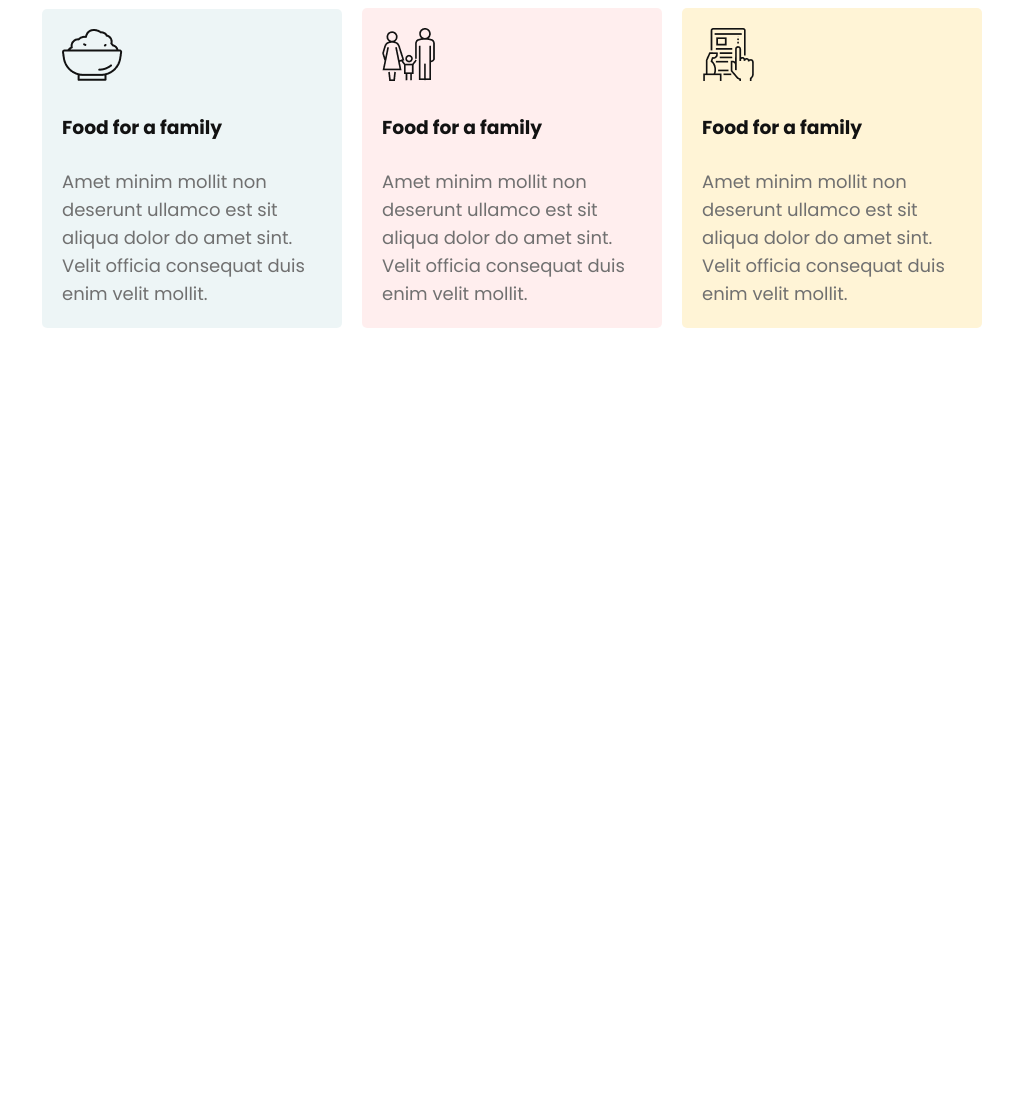
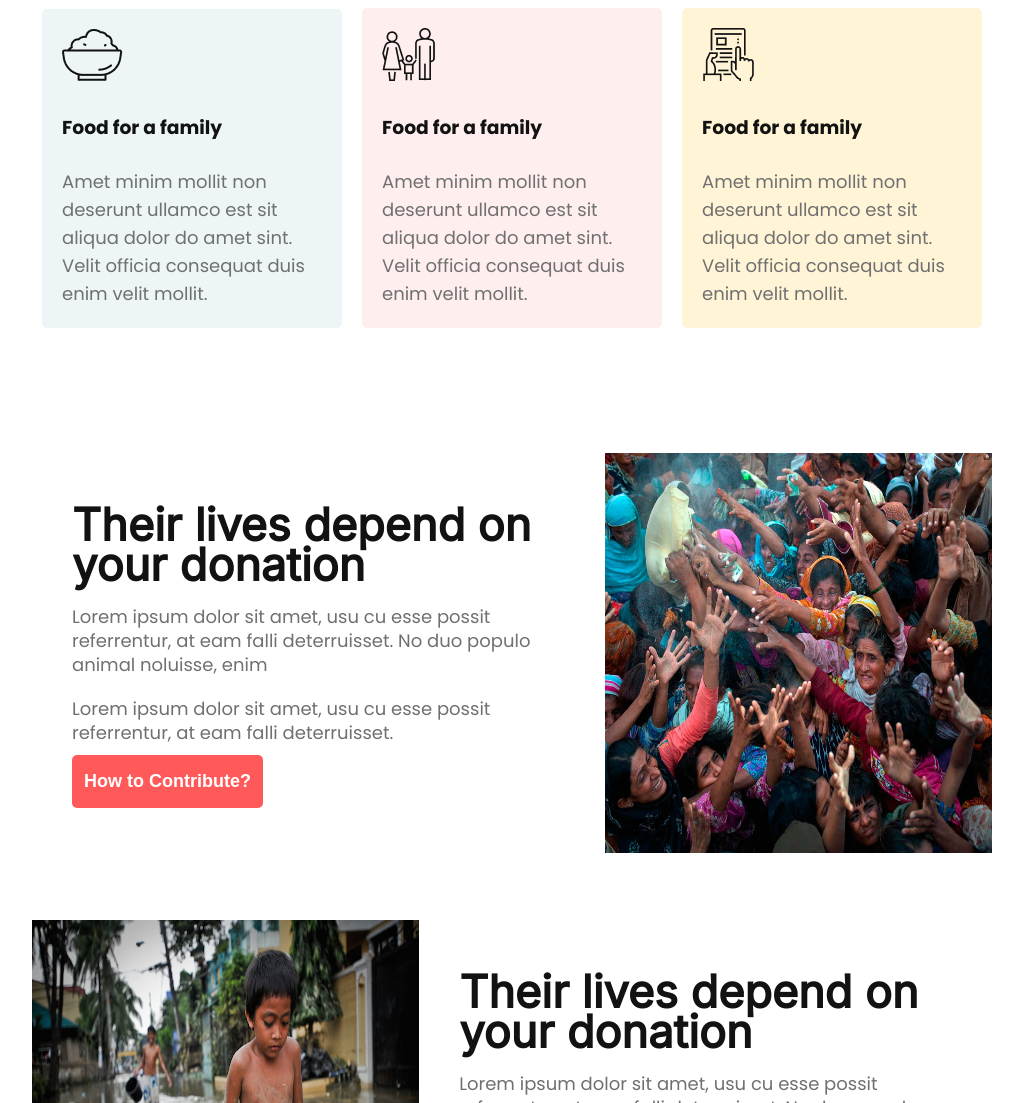
Before and after one commit to Masumkhan984/support-humanity, a plain HTML site: page index.html in a window 1280 px wide. Shown: the part 1697-2800 px from the top of the page, without its empty margins (128-1151 px from the left). Before the commit the page ends 2110 px from the top, so only its background shows below. Drawn offline with Linux system fonts and the light colour scheme.

Commit message:
blog added

```diff
--- a/index.html
+++ b/index.html
@@ -5,18 +5,21 @@
     <meta charset="UTF-8">
     <meta http-equiv="X-UA-Compatible" content="IE=edge">
     <meta name="viewport" content="width=device-width, initial-scale=1.0">
+    <!-- Google Fonts links -->
     <link rel="preconnect" href="https://fonts.googleapis.com">
     <link rel="preconnect" href="https://fonts.gstatic.com" crossorigin>
     <link href="https://fonts.googleapis.com/css2?family=Inter&family=Lobster&family=Poppins:wght@400;700&display=swap"
         rel="stylesheet">
+    <!-- Custom CSS link -->
     <link rel="stylesheet" href="style.css">
     <title>Support Human</title>
 </head>
 
 <body>
+    <!-- Banner Area -->
     <div id="banner_area">
         <div class="banner_inner_area">
-            <h1>Let’s Help Those Who Are More In Need</h1>
+            <h1>Let's Help Those Who Are More In Need</h1>
             <p>Lorem ipsum dolor sit amet, usu cu esse possit referrentur, at eam falli deterruisset. No duo populo
                 animal noluisse, enim</p>
             <button>Donate Now</button>
@@ -48,6 +51,8 @@
             <hr>
         </div>
     </div>
+
+    <!-- Plan Area -->
     <div id="plan_area">
         <div class="container">
             <div class="plan_heading">
@@ -59,18 +64,66 @@
                 <div class="plan_box1">
                     <img src="./icons/food.png" alt="">
                     <h3>Food for a family</h3>
-                    <p>Amet minim mollit non deserunt ullamco est sit aliqua dolor do amet sint. Velit officia consequat duis enim velit mollit.</p>
+                    <p>Amet minim mollit non deserunt ullamco est sit aliqua dolor do amet sint. Velit officia consequat
+                        duis enim velit mollit.</p>
                 </div>
                 <div class="plan_box2">
                     <img src="./icons/shelter.png" alt="">
                     <h3>Food for a family</h3>
-                    <p>Amet minim mollit non deserunt ullamco est sit aliqua dolor do amet sint. Velit officia consequat duis enim velit mollit.</p>
+                    <p>Amet minim mollit non deserunt ullamco est sit aliqua dolor do amet sint. Velit officia consequat
+                        duis enim velit mollit.</p>
                 </div>
                 <div class="plan_box3">
                     <img src="./icons/Frame-1.png" alt="">
                     <h3>Food for a family</h3>
-                    <p>Amet minim mollit non deserunt ullamco est sit aliqua dolor do amet sint. Velit officia consequat duis enim velit mollit.</p>
+                    <p>Amet minim mollit non deserunt ullamco est sit aliqua dolor do amet sint. Velit officia consequat
+                        duis enim velit mollit.</p>
                 </div>
+            </div>
+        </div>
+    </div>
+
+
+    <!-- Blog Area -->
+    <div id="blog_area">
+        <div class="container">
+            <div class="blog">
+                <div class="blog_text">
+                    <h1>Their lives depend on your donation</h1>
+                    <p>Lorem ipsum dolor sit amet, usu cu esse possit referrentur, at eam falli deterruisset. No duo
+                        populo animal noluisse, enim</p>
+                    <p>Lorem ipsum dolor sit amet, usu cu esse possit referrentur, at eam falli deterruisset.</p>
+                    <button>How to Contribute?</button>
+                </div>
+                <div class="blog_image">
+                    <img src="./images/donation6.jpg" alt="">
+                </div>
+
+            </div>
+            <div class="blog">
+                <div class="blog_image">
+                    <img src="./images/donation9.jpg" alt="">
+                </div>
+                <div class="blog_text">
+                    <h1>Their lives depend on your donation</h1>
+                    <p>Lorem ipsum dolor sit amet, usu cu esse possit referrentur, at eam falli deterruisset. No duo
+                        populo animal noluisse, enim</p>
+                    <p>Lorem ipsum dolor sit amet, usu cu esse possit referrentur, at eam falli deterruisset.</p>
+                    <button>How to Contribute?</button>
+                </div>
+            </div>
+            <div class="blog">
+                <div class="blog_text">
+                    <h1>Their lives depend on your donation</h1>
+                    <p>Lorem ipsum dolor sit amet, usu cu esse possit referrentur, at eam falli deterruisset. No duo
+                        populo animal noluisse, enim</p>
+                    <p>Lorem ipsum dolor sit amet, usu cu esse possit referrentur, at eam falli deterruisset.</p>
+                    <button>How to Contribute?</button>
+                </div>
+                <div class="blog_image">
+                    <img src="./images/donation10.jpg" alt="">
+                </div>
+
             </div>
         </div>
     </div>
--- a/style.css
+++ b/style.css
@@ -186,21 +186,52 @@ Plan Area
     margin: 5px 10px;
     padding: 20px;
     background: #4F9DA61A;
-    border-radius:5px ;
-
+    border-radius: 5px;
 }
 
 .plan_box2 {
     margin: 5px 10px;
     padding: 20px;
     background: #FF59591A;
-    border-radius:5px ;
-
+    border-radius: 5px;
 }
 
 .plan_box3 {
     margin: 5px 10px;
     padding: 20px;
     background: #FFF4D6;
-    border-radius:5px ;
+    border-radius: 5px;
 }
+
+/* ===================
+Blog Area
+====================== */
+#blog_area{
+    margin: 120px 0px;
+}
+.blog{
+    display: flex;
+    justify-content: center;
+    align-items: center;
+    margin: 60px 0px;
+}
+.blog_text {
+    padding: 10px 40px;
+}
+.blog_text p{
+    padding: 10px 0px;
+   text-align: left;
+   line-height: 24px;
+}
+.blog_text h1{
+    line-height: 40px;
+    text-align: left;
+    padding-bottom: 10px;
+}
+.blog_image {
+    width: 850px;
+}
+.blog_image img{
+    width: 100%;
+    height: 400px;
+}
```
